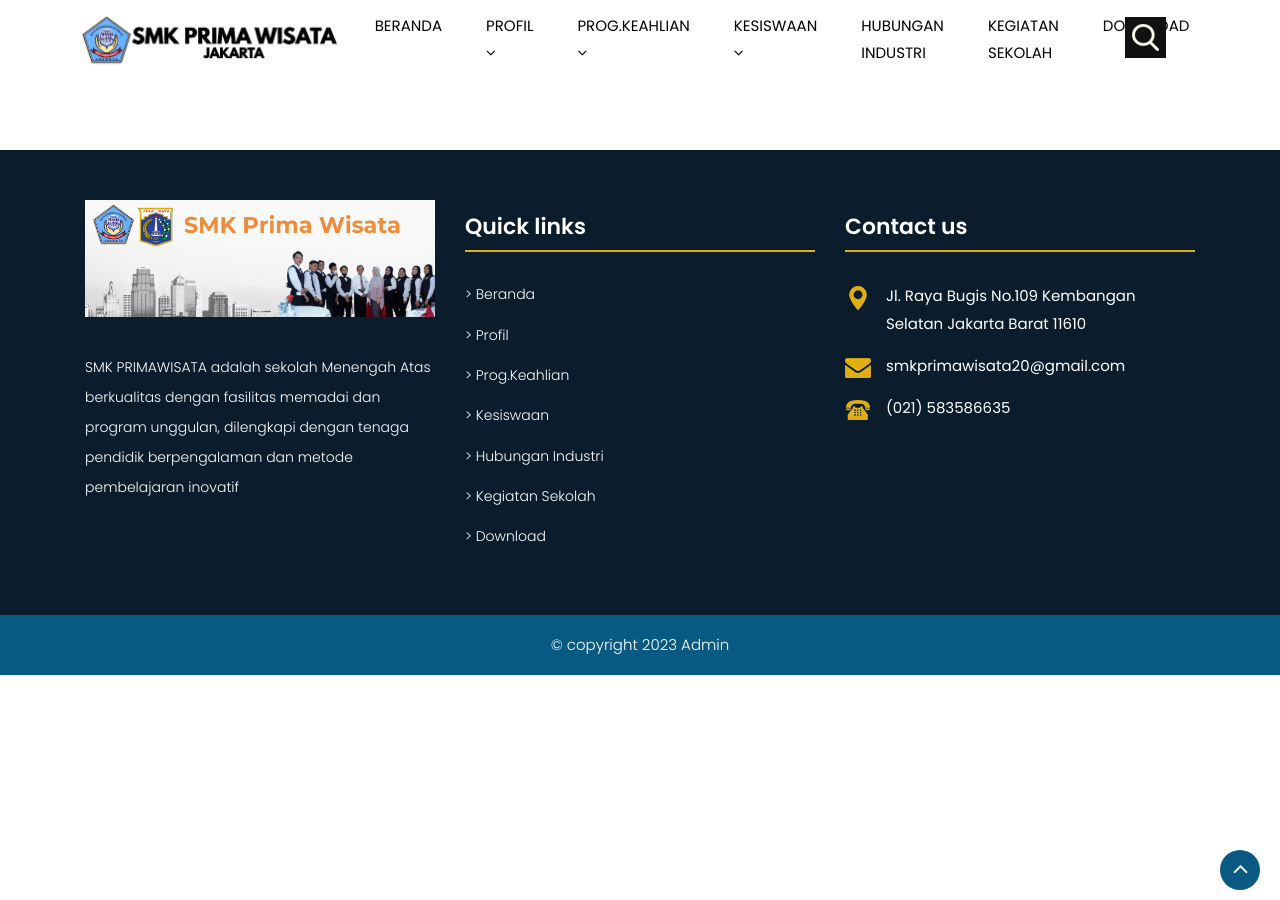
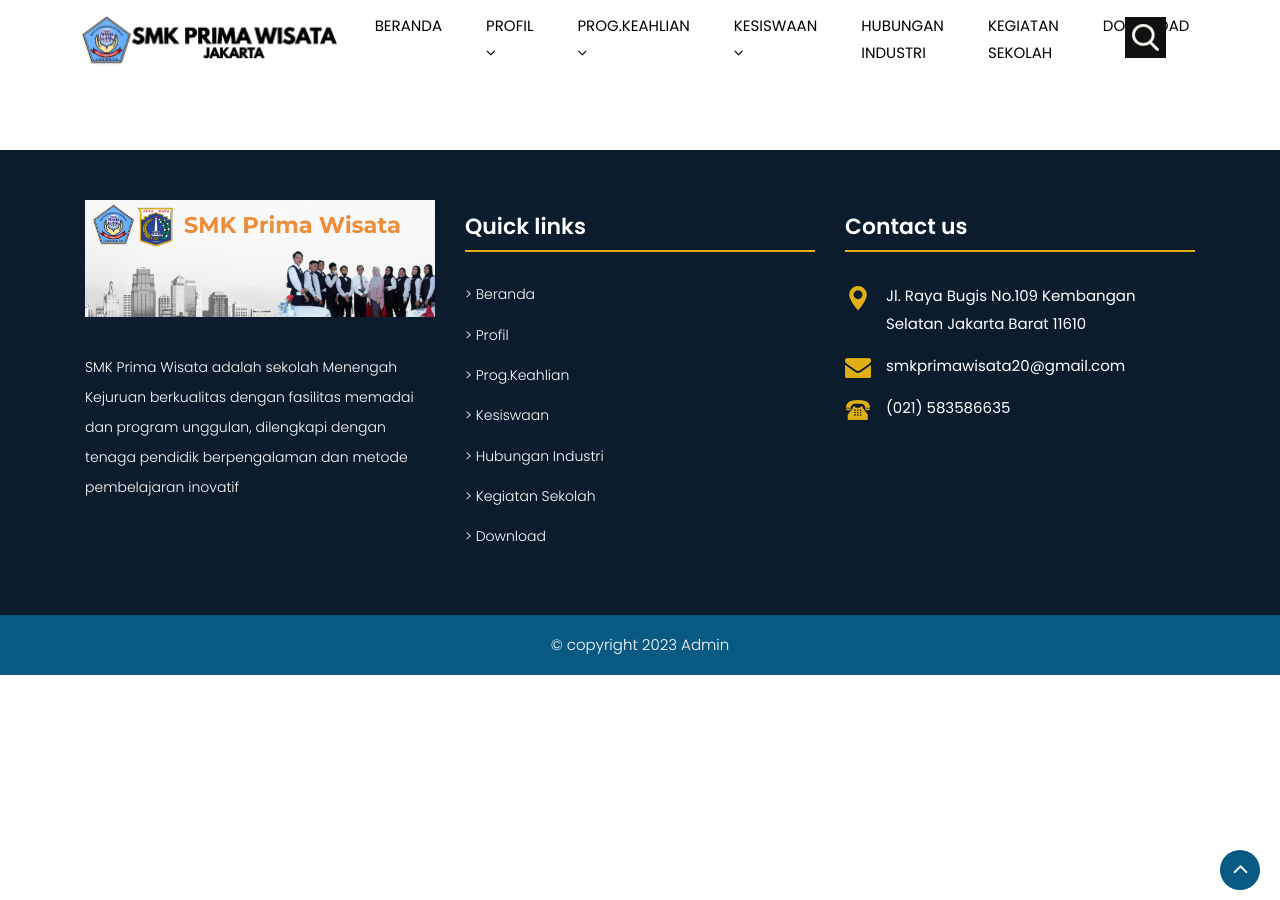
Before and after one commit to yokowasis/website-smkprimawisata.sch.id, a Jekyll site: the page built from pages/aplikasi.md, in a window 1280 px wide. Built offline with Jekyll 4.4.1, drawn with Linux system fonts in a browser that asks for light colours.

Commit message:
Update _config.yml

```diff
--- a/_config.yml
+++ b/_config.yml
@@ -7,7 +7,7 @@
 # The `>` after `description:` means to ignore line-breaks until next key.
 # If you want to omit the line-break after the end of text, use `>-` instead.
 description: >
-  SMK PRIMAWISATA adalah sekolah Menengah Atas berkualitas
+  SMK Prima Wisata adalah sekolah Menengah Kejuruan berkualitas
   dengan fasilitas memadai dan program unggulan,
   dilengkapi dengan tenaga pendidik berpengalaman dan
   metode pembelajaran inovatif
```
